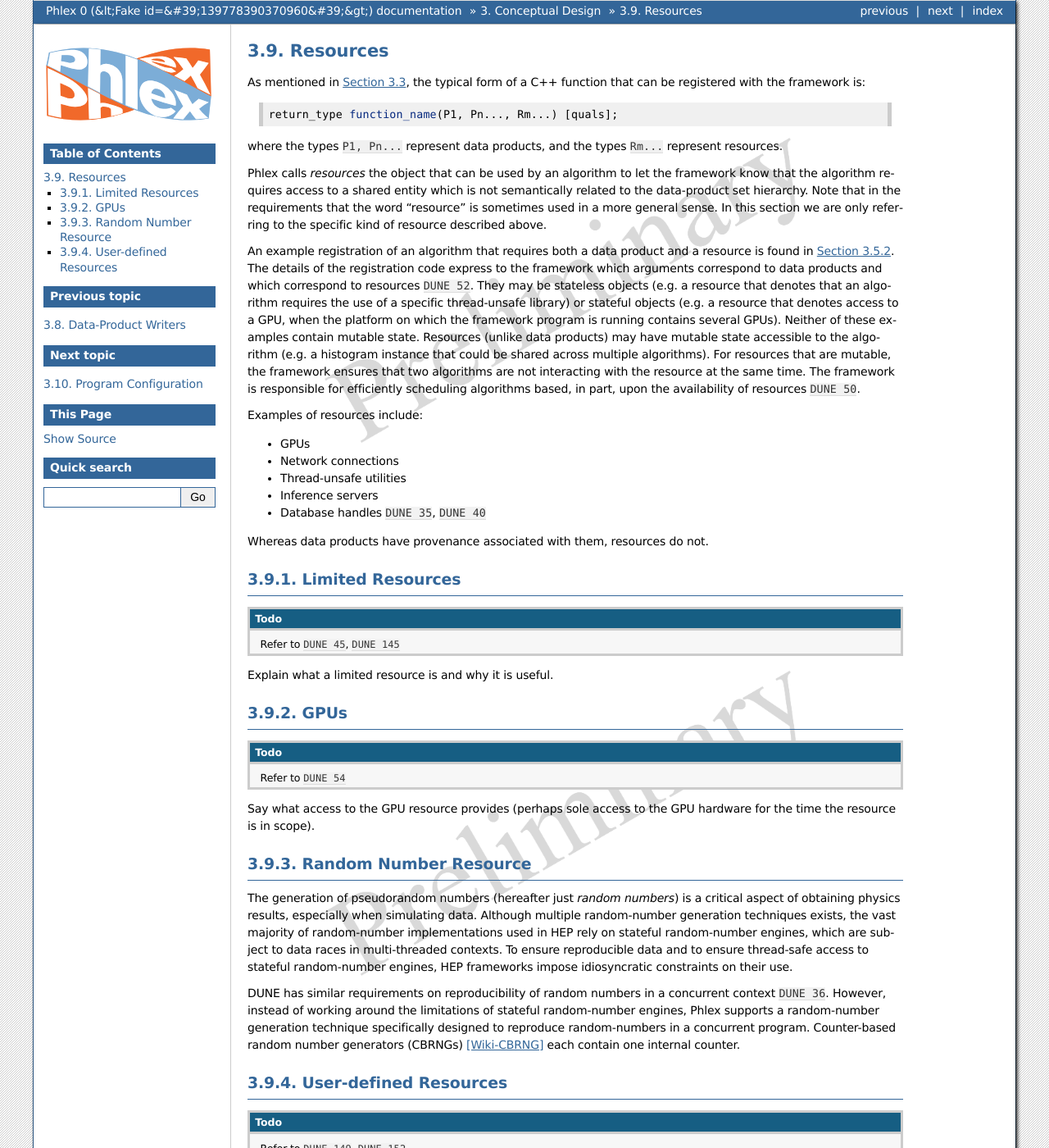
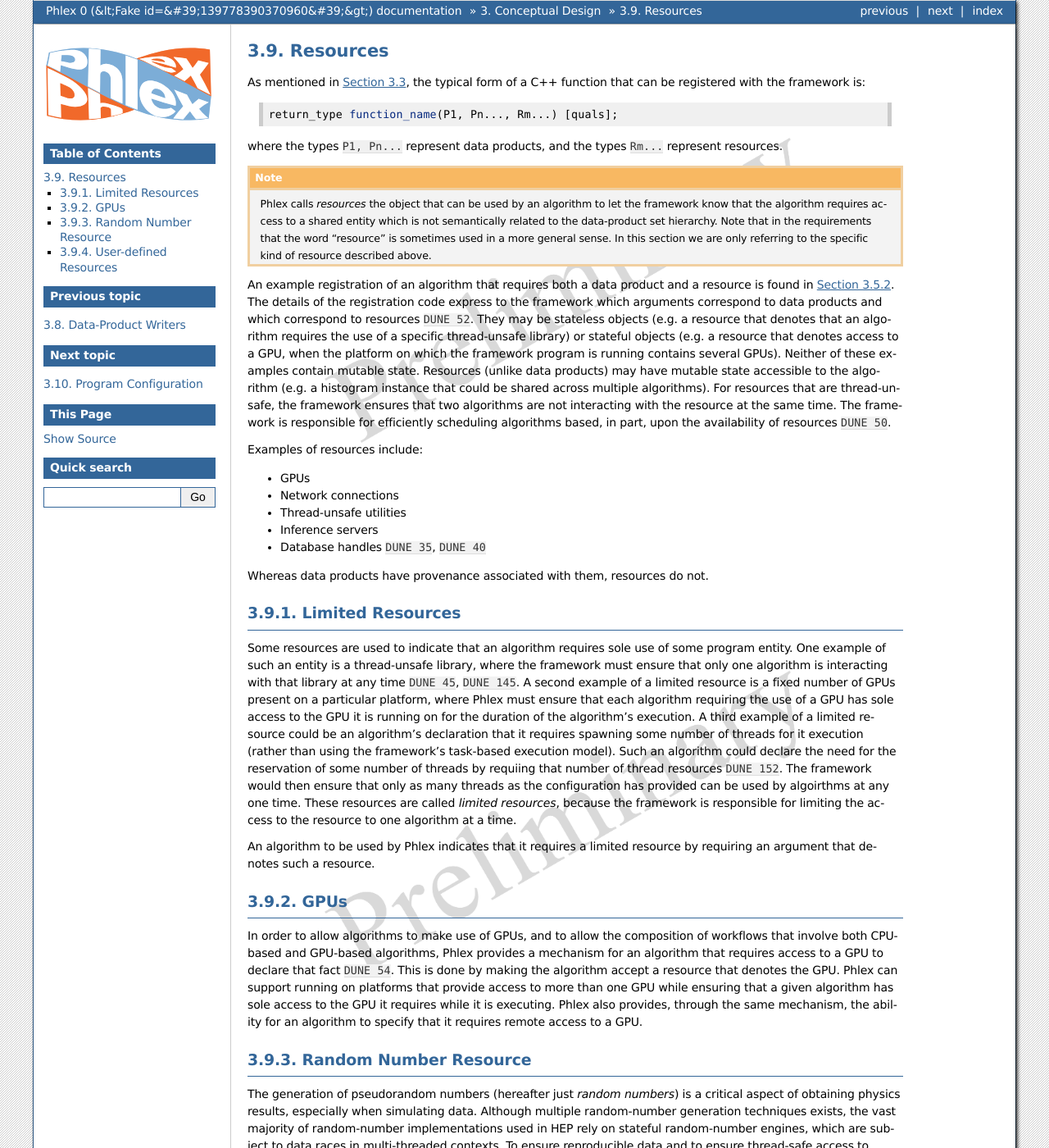
Before and after one commit to Framework-R-D/phlex-design, a Sphinx documentation site: the page built from doc/ch_conceptual_design/resources.rst, in a window 1280 px wide and 1400 px high. Shown: the whole window at 82% size. Built offline with Sphinx 7.4.7, drawn with Linux system fonts in a browser that asks for light colours; cross-references to code outside the pages are shown as plain code; some of the changed text lies outside the part shown.

Commit message:
Completed draft of Resources subsection

```diff
--- a/doc/ch_conceptual_design/resources.rst
+++ b/doc/ch_conceptual_design/resources.rst
@@ -9,16 +9,17 @@
 
 where the types :cpp:`P1, Pn...` represent data products, and the types :cpp:`Rm...` represent resources.
 
-Phlex calls *resources* the object that can be used by an algorithm to let the framework know that the algorithm requires access to a shared entity which is not semantically related to the data-product set hierarchy.
-Note that in the requirements that the word "resource" is sometimes used in a more general sense.
-In this section we are only referring to the specific kind of resource described above.
+.. note::
+  Phlex calls *resources* the object that can be used by an algorithm to let the framework know that the algorithm requires access to a shared entity which is not semantically related to the data-product set hierarchy.
+  Note that in the requirements that the word "resource" is sometimes used in a more general sense.
+  In this section we are only referring to the specific kind of resource described above.
 
 An example registration of an algorithm that requires both a data product and a resource is found in :numref:`ch_conceptual_design/hofs/observers:Observers`.
 The details of the registration code express to the framework which arguments correspond to data products and which correspond to resources :need:`DUNE 52`.
 They may be stateless objects (e.g. a resource that denotes that an algorithm requires the use of a specific thread-unsafe library) or stateful objects (e.g. a resource that denotes access to a GPU, when the platform on which the framework program is running contains several GPUs).
 Neither of these examples contain mutable state.
 Resources (unlike data products) may have mutable state accessible to the algorithm (e.g. a histogram instance that could be shared across multiple algorithms).
-For resources that are mutable, the framework ensures that two algorithms are not interacting with the resource at the same time.
+For resources that are thread-unsafe, the framework ensures that two algorithms are not interacting with the resource at the same time.
 The framework is responsible for efficiently scheduling algorithms based, in part, upon the availability of resources :need:`DUNE 50`.
 
 Examples of resources include:
@@ -34,20 +35,25 @@
 Limited Resources
 -----------------
 
-.. todo::
+Some resources are used to indicate that an algorithm requires sole use of some program entity.
+One example of such an entity is a thread-unsafe library, where the framework must ensure that only one algorithm is interacting with that library at any time :need:`DUNE 45`, :need:`DUNE 145`.
+A second example of a limited resource is a fixed number of GPUs present on a particular platform, where Phlex must ensure that each algorithm requiring the use of a GPU has sole access to the GPU it is running on for the duration of the algorithm's execution.
+A third example of a limited resource could be an algorithm's declaration that it requires spawning some number of threads for it execution (rather than using the framework's task-based execution model).
+Such an algorithm could declare the need for the reservation of some number of threads by requiing that number of thread resources :need:`DUNE 152`.
+The framework would then ensure that only as many threads as the configuration has provided can be used by algoirthms at any one time.
+These resources are called *limited resources*, because the framework is responsible for limiting the access to the resource to one algorithm at a time.
 
-   Refer to :need:`DUNE 45`, :need:`DUNE 145`
 
-Explain what a limited resource is and why it is useful.
+An algorithm to be used by Phlex indicates that it requires a limited resource by requiring an argument that denotes such a resource.
 
 GPUs
 ----
 
-.. todo::
+In order to allow algorithms to make use of GPUs, and to allow the composition of workflows that involve both CPU-based and GPU-based algorithms, Phlex provides a mechanism for an algorithm that requires access to a GPU to declare that fact :need:`DUNE 54`.
+This is done by making the algorithm accept a resource that denotes the GPU.
+Phlex can support running on platforms that provide access to more than one GPU while ensuring that a given algorithm has sole access to the GPU it requires while it is executing.
+Phlex also provides, through the same mechanism, the ability for an algorithm to specify that it requires remote access to a GPU.
 
-   Refer to :need:`DUNE 54`
-
-Say what access to the GPU resource provides (perhaps sole access to the GPU hardware for the time the resource is in scope).
 
 Random Number Resource
 ----------------------
@@ -63,15 +69,9 @@
 User-defined Resources
 ----------------------
 
-.. todo::
+While Phlex will provide some commonly-used types to represent resources, it will also be possible for users to create new types to represent a new type of resouce, with no modifications to the Phlex framework code :need:`DUNE 149`.
+Such resource types have no dependency on Phlex, so that a user algorithm employing such a resource does not thereby incur any dependency on the framework.
 
-   Refer to :need:`DUNE 149`, :need:`DUNE 152`
-
-.. code:: c++
-
-   PHLEX_REGISTER_RESOURCE(config)
-   {
-   }
 
 .. only:: html
 
```
